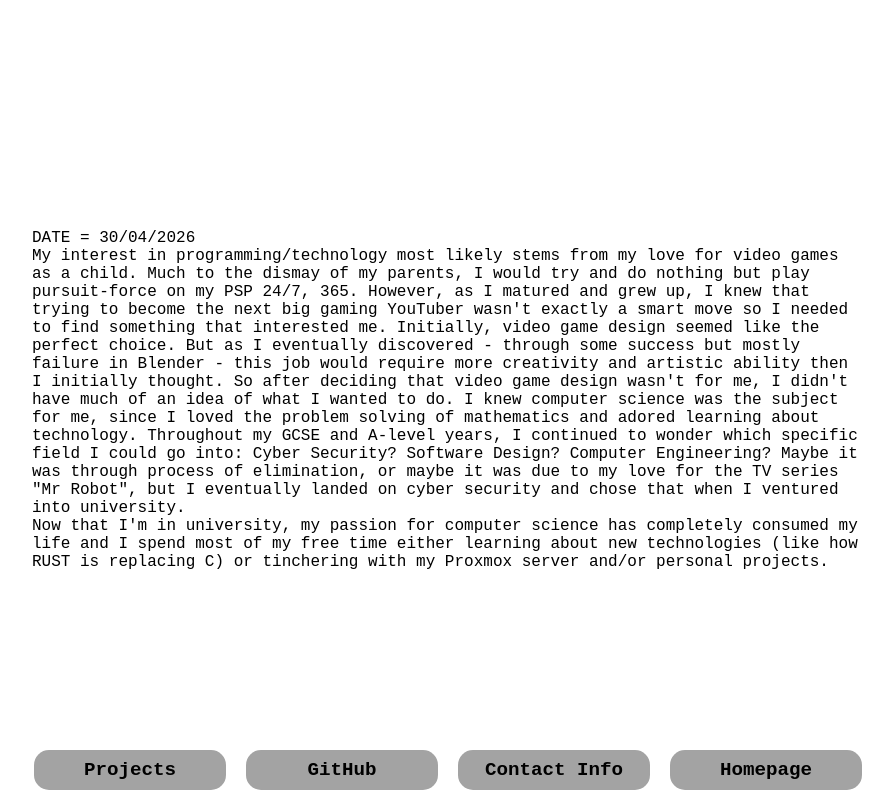
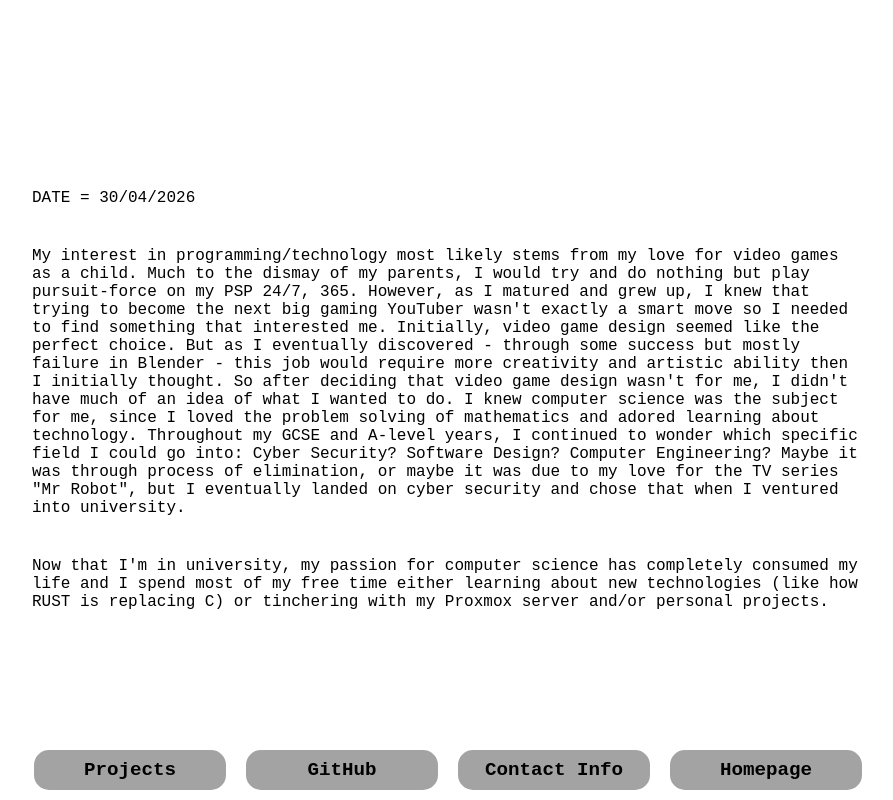
Before and after one commit to Christo-Hutch/web-portfolio, a Flask app: page /journey in a window 1280 px wide. Shown: the whole page, without its empty margins (192-1085 px from the left). Run offline with Flask 3, Linux system fonts and the light colour scheme.

Commit message:
fix gaps between <p> elements on my-journey.html

```diff
--- a/static/styles.css
+++ b/static/styles.css
@@ -170,6 +170,11 @@ body {
   opacity: 0.8;
 }
 
+.journey-main-container p {
+  margin-top: 20px;
+  margin-bottom: 20px;
+}
+
 .project-card:nth-child(even) {
   transform: translateY(calc(var(--item-height) / 2 + 20px));
 }
```
